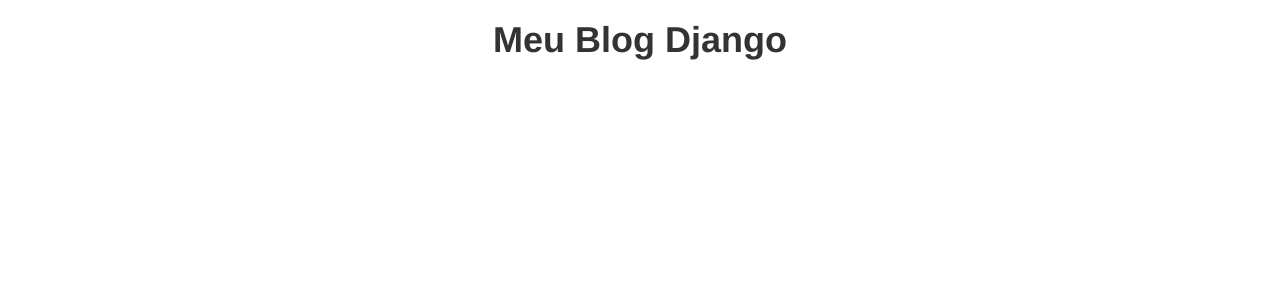
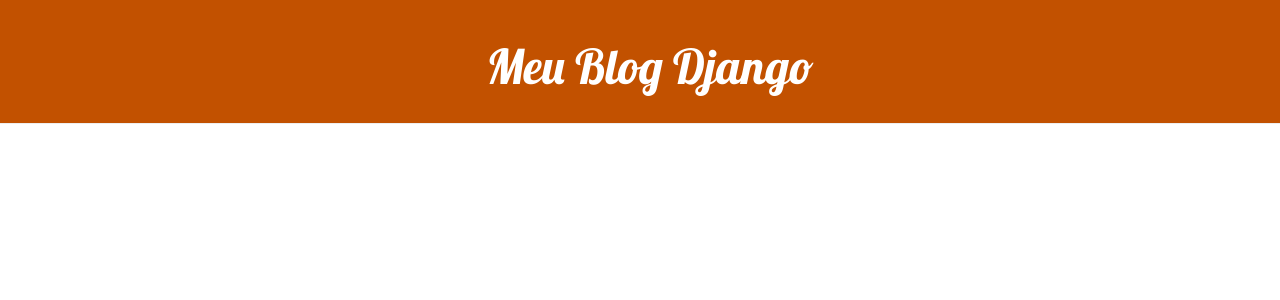
Before and after one commit to MichaelDeMattos/my-first-blog, a Django app: page / in a window 1280 px wide. Shown: the top 300 px of the page. Run offline with Django 3.2, Linux system fonts and the light colour scheme; data that the repository does not hold is empty; some libraries are stand-ins or nearby versions.

Commit message:
Update Css

```diff
--- a/blog/templates/blog/post_list.html
+++ b/blog/templates/blog/post_list.html
@@ -13,18 +13,28 @@
 
 <body>
 
-        <center>
-             <h1><strong>Meu Blog Django</strong></h1>
-        </center>
+<center>
+    <div class="page-header">
+    <h1><a href="/">Meu Blog Django</a></h1>
+</div>
+</center>
 
 
-        {% for post in posts %}
-        <div>
-            <p>Publicado em: {{ post.create_date }}</p>
-            <h2><a href=""> {{ post.title }}</a> </h2>
-            <p> {{ post.text|linebreaksbr }}</p>
+<div class="content container">
+    <div class="row">
+        <div class="col-md-8">
+            {% for post in posts %}
+                <div class="post">
+                    <div class="date">
+                        <p>published: {{ post.create_date }}</p>
+                    </div>
+                    <h2><a href="">{{ post.title }}</a></h2>
+                    <p>{{ post.text|linebreaksbr }}</p>
+                </div>
+            {% endfor %}
         </div>
-        {% endfor %}
+    </div>
+</div>
 
 </body>
 </html>
--- a/blog/templates/blog/static/css/blog.css
+++ /dev/null
@@ -1,4 +0,0 @@
-h1 a, h2 a {
-    color: #C25100;
-    font-family: 'Lobster';
-}
--- /dev/null
+++ b/blog/templates/static/css/blog.css
@@ -0,0 +1,46 @@
+.page-header {
+    background-color: #C25100;
+    margin-top: 0;
+    padding: 20px 20px 20px 40px;
+}
+
+.page-header h1, .page-header h1 a, .page-header h1 a:visited, .page-header h1 a:active {
+    color: #ffffff;
+    font-size: 36pt;
+    text-decoration: none;
+}
+
+.content {
+    margin-left: 40px;
+}
+
+h1, h2, h3, h4 {
+    font-family: 'Lobster', cursive;
+}
+
+.date {
+    color: #828282;
+}
+
+.save {
+    float: right;
+}
+
+.post-form textarea, .post-form input {
+    width: 100%;
+}
+
+.top-menu, .top-menu:hover, .top-menu:visited {
+    color: #ffffff;
+    float: right;
+    font-size: 26pt;
+    margin-right: 20px;
+}
+
+.post {
+    margin-bottom: 70px;
+}
+
+.post h2 a, .post h2 a:visited {
+    color: #000000;
+}
--- a/mysite/settings.py
+++ b/mysite/settings.py
@@ -119,7 +119,7 @@ USE_TZ = True
 # https://docs.djangoproject.com/en/3.0/howto/static-files/
 
 STATICFILES_DIRS = (
-   '/blog/templates/blog/static',
+   '/home/michael/Documentos/DjangoBR/Django_Tutorial/blog/templates/static/',
 )
 
 STATIC_URL = '/static/'
```
